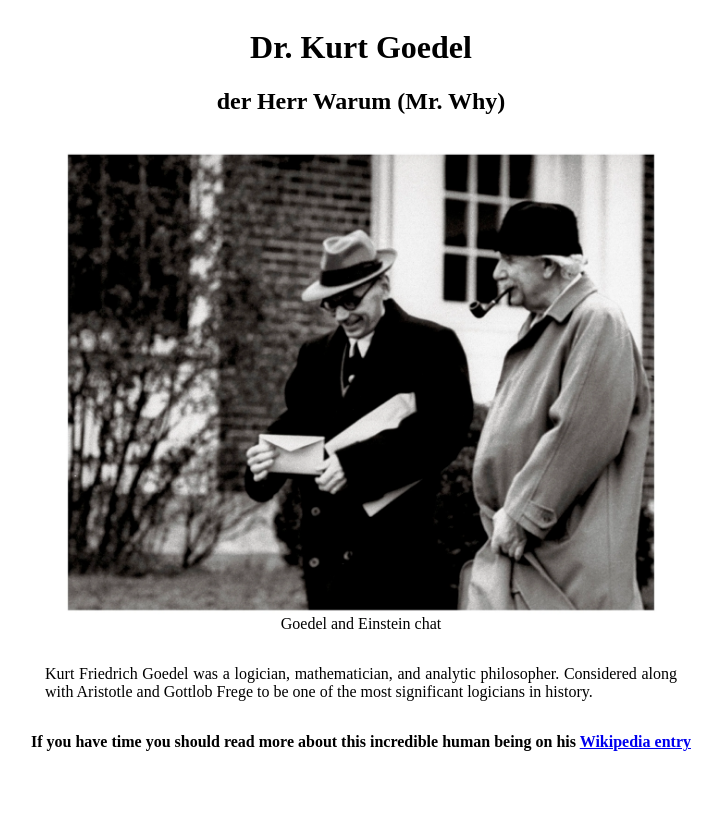
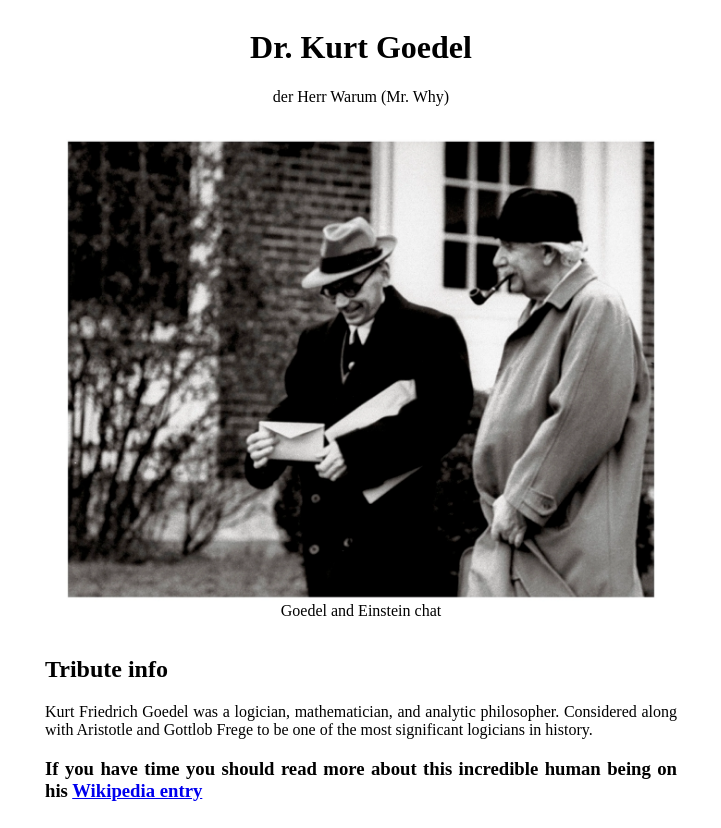
Before and after one commit to EnsignPicard/Tribute-page, a plain HTML site: page index.html in a window 1280 px wide. Shown: the whole page, without its empty margins (279-1000 px from the left). Before the commit the page ends 800 px from the top, so only its background shows below. Drawn offline with Linux system fonts and the light colour scheme.

Commit message:
Update index.html
1. put lang="en" in the html tag already had
2. changed tag under h1 from h2 to p tag
3. changed link from p tag to h3
4. added content to alt of image
5. added heading h2

```diff
--- a/index.html
+++ b/index.html
@@ -1,33 +1,35 @@
 <!DOCTYPE html>
-<html>
+<html lang="en">
   <head>
-    <html lang="en">
     <meta charset="utf-8">
     <title>My test site</title>
     <link href="styles/style.css" rel="stylesheet">
   </head>
   <body>
-
     <header id="title">
       <h1>Dr. Kurt Goedel</h1>
-	 <h2>der Herr Warum (Mr. Why)</h2>
+      <p>der Herr Warum (Mr. Why)</p>
     </header>
-
     <main id="main">
 
       <figure  id="img-div">
-	 <img src="images/godel-einstein.webp" id="image" alt="">
+	<img src="images/godel-einstein.webp" id="image" alt="Einstein and Goedel seen walking together in the grounds of Princton">
         <figcaption id="img-caption">Goedel and Einstein chat</figcaption>
       </figure>
 
-	<p id="tribute-info" >
+      <section id="tribute-info" >
+
+        <h2>Tribute info</h2>
+
+        <p>
 	  Kurt Friedrich Goedel was a logician, mathematician, and analytic philosopher. Considered along with Aristotle and Gottlob Frege to be one of the most significant logicians in history.
 	</p>
 
-	<p id="link"><strong>If you have time you should read more about this incredible human being on his </strong>
-	  <a id="tribute-link" target="_blank" href="https://en.wikipedia.org/wiki/Kurt_G%C3%B6del"><strong>Wikipedia entry</strong></a>
-	</p>
+	<h3> If you have time you should read more about this incredible human being on his <a id="tribute-link" target="_blank"
+	href="https://en.wikipedia.org/wiki/Kurt_G%C3%B6del"><strong>Wikipedia entry</strong></a>
+	</h3>
 
+      </section>
     </main>
   <script src="https://cdn.freecodecamp.org/testable-projects-fcc/v1/bundle.js"></script>
   </body>
```
Lines whose indentation alone changed are shown as unchanged.
